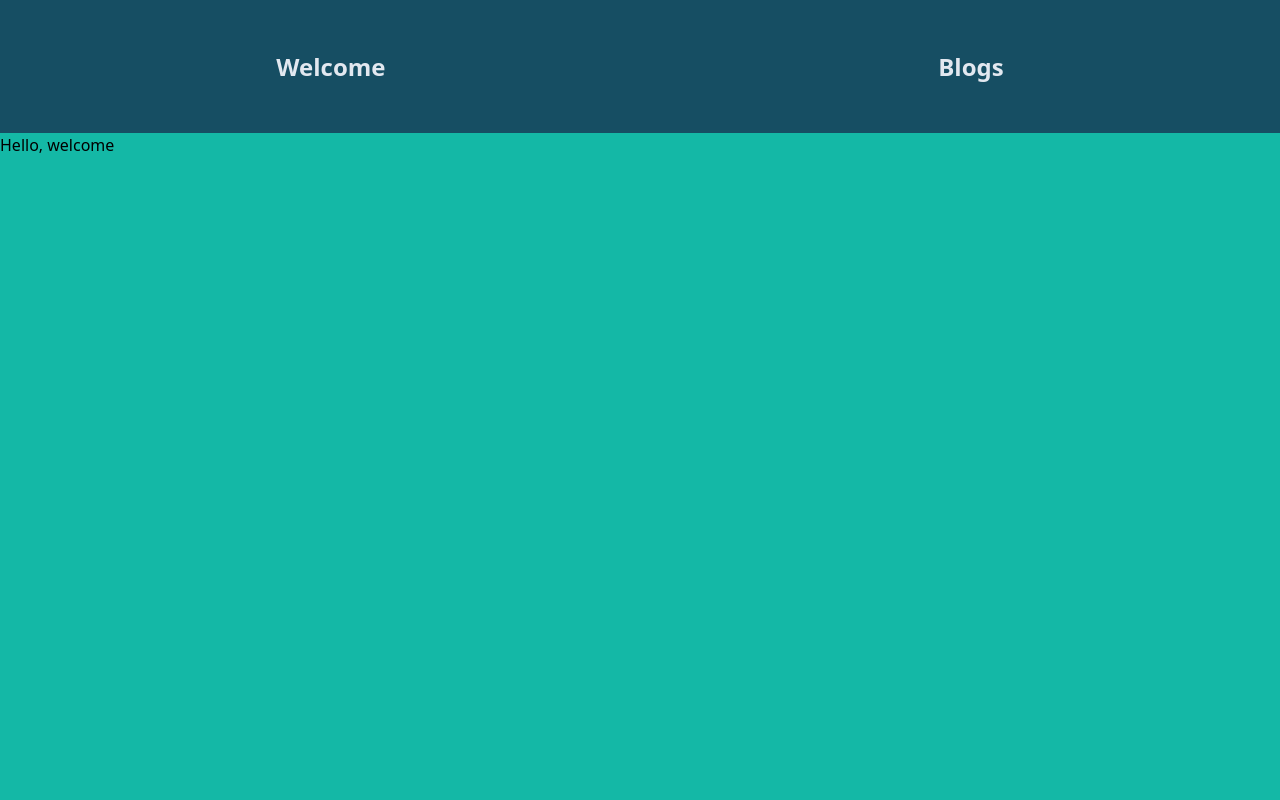
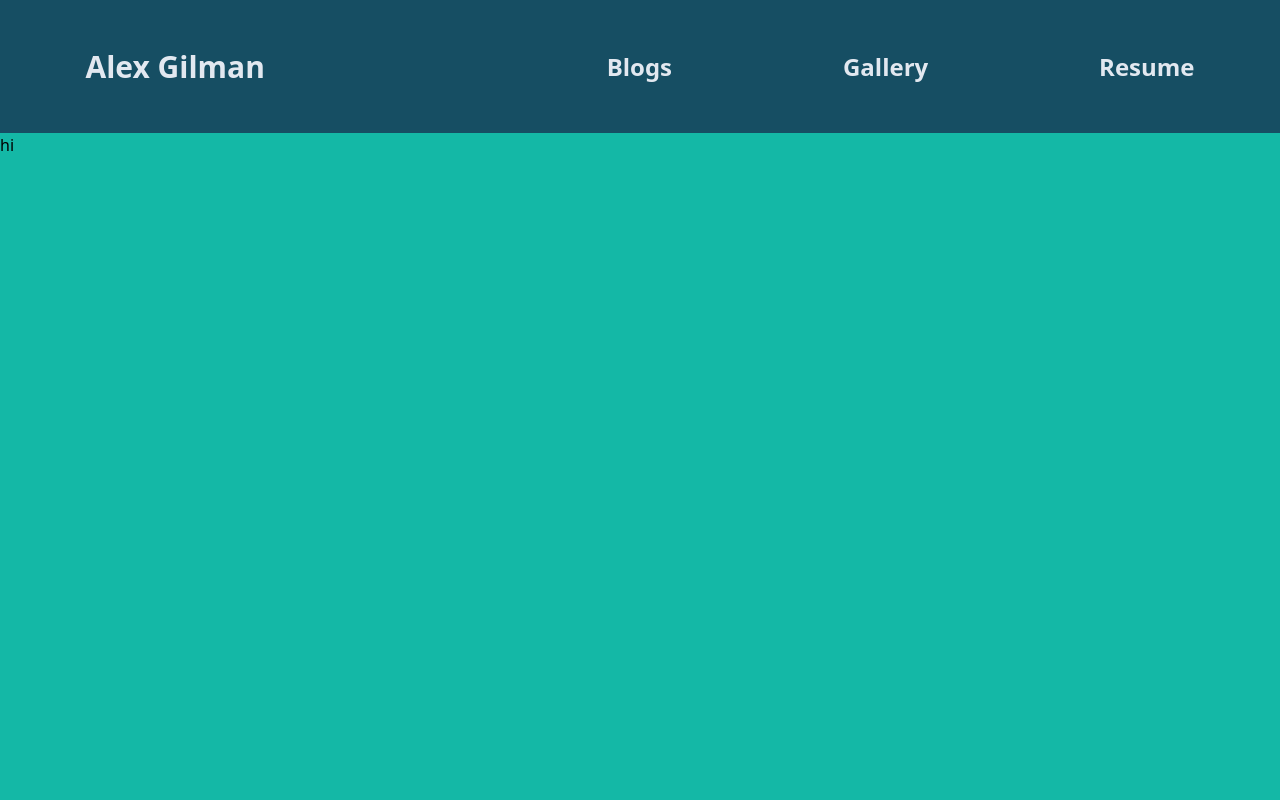
Before and after one commit to agilman/agilman, a Django app: template home/templates/home/home_page.html in a window 1280 px wide. Run offline with Django 4.2, Linux system fonts and the light colour scheme; the template is opened without the code that fills it, so the values that code supplies are empty; parts of the project's set-up code (start-up, migrations or seed data) failed here and were passed over; some libraries are stand-ins or nearby versions.

Commit message:
Added resume to template

```diff
--- /dev/null
+++ b/agilman/templates/base2.html
@@ -0,0 +1,25 @@
+<HTML>
+    {% load tailwind_tags %}
+    <head>
+    {% tailwind_css %}
+    </head>
+
+    <body>
+      <div class="flex justify-around bg-cyan-900 h-1/6 text-slate-200 font-sans font-bold text-2xl items-center">
+        <div class="font-extrabold text-3xl">
+          <a href="/">Alex Gilman</a>
+        </div>
+        <div></div>
+
+        <div><a href="/my-blogs/">Blogs</a></div>
+        <div><a href="#">Gallery</a></div>
+        <div><a href="/static/resume.pdf">Resume</a></div>
+      </div>
+      <div class="bg-teal-500 h-5/6">
+        {% block content %}
+        <p>
+         Hello, welcome
+        </p>
+        {% endblock %}
+      </div>
+    </body>
--- a/home/templates/home/home_page.html
+++ b/home/templates/home/home_page.html
@@ -1,17 +1,6 @@
-<HTML>
-    {% load tailwind_tags %}
-    <head>
-    {% tailwind_css %}
-    </head>
-
-    <body>
-      <div class="flex justify-around bg-cyan-900 h-1/6 text-slate-200 font-sans font-extrabold text-2xl items-center">
-        <div>Welcome</div>
-        <div><a href="/my-blogs/">Blogs</a></div>
-      </div>
-      <div class="bg-teal-500 h-5/6">
-        <p>
-         Hello, welcome
-        </p>
-      </div>
-    </body>
+{% extends "base2.html" %}
+{% block content %}
+<p>
+  hi
+</p>
+{% endblock %}
```
Also changed, not shown: blog/templates/blog/blog_index.html (+3 -4 lines), 1 other file.
